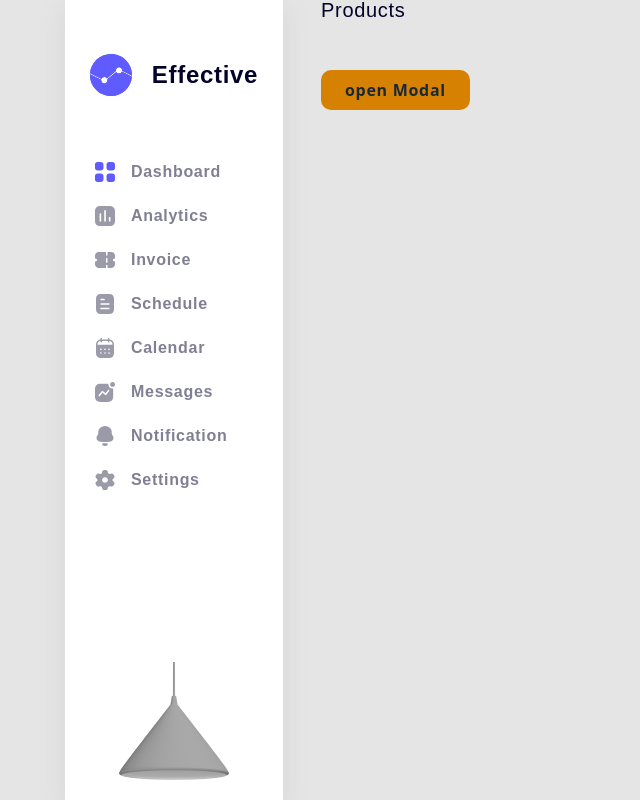
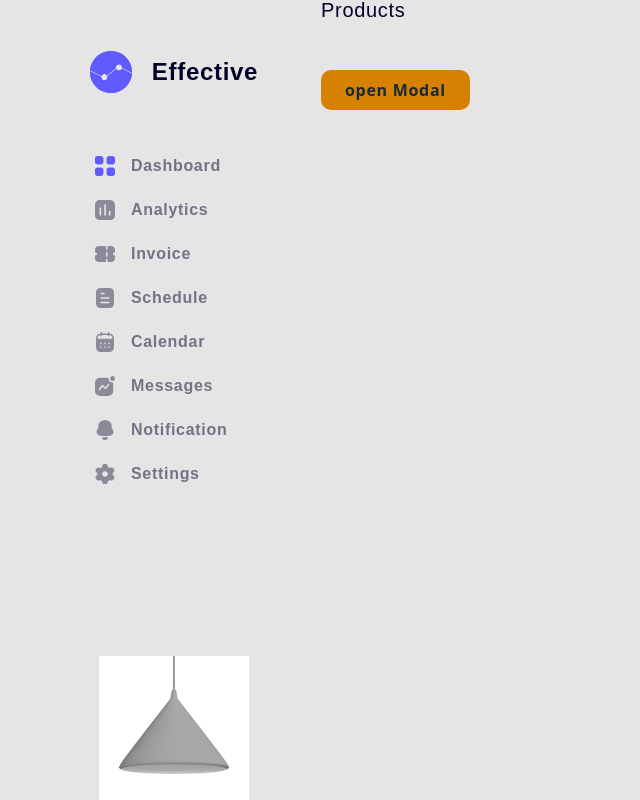
Before and after one commit to Polt0s/effective-dashboard, a Next.js app: page /invoice in a window 1280 px wide. Shown: the whole page, without its empty margins (0-640 px from the left). Built offline with nearby package versions, Linux system fonts and the light colour scheme.

Commit message:
Update component Sidebar

```diff
--- a/components/Sidebar/Sidebar.module.css
+++ /dev/null
@@ -1,59 +0,0 @@
-.Sidebar {
-  max-width: 218px;
-  width: 100%;
-  height: 100vh;
-  position: fixed;
-  top: 0;
-  background: #FFFFFF;
-  /* background-color: var(--main-bg); */
-  box-shadow: var(--box-shadow);
-}
-
-.Sidebar__logo {
-  display: flex;
-  height: 150px;
-  align-items: center;
-  justify-content: center;
-  gap: 20px;
-}
-
-.Sidebar__logo > img {
-  height: 45px;
-  margin-right: 1rem;
-}
-
-.Sidebar__item {
-  padding: 10px 0 10px 28px;
-}
-
-.Sidebar__item:hover {
-  background: linear-gradient(90deg, #ACA9FF 0%, rgba(172, 169, 255, 0) 91.25%);
-  border-radius: 0px 5px 5px 0px;
-}
-
-.Sidebar__itemInner {
-  gap: 14px;
-  display: flex;
-  align-items: center;
-  font-weight: 600;
-  transition: color .3s ease 0s;
-}
-
-.Sidebar__itemInner > span {
-  text-transform: capitalize;
-  letter-spacing: 1px;
-}
-
-.Sidebar__itemInner:hover {
-  color: var(--main-color);
-}
-
-.Sidebar__itemInner.active {
-  border-radius: var(--border-radius);
-  background-image: linear-gradient(
-    to right,
-    var(--main-color),
-    var(--second-color)
-  );
-  color: var(--txt-white);
-}
--- a/components/Sidebar/Sidebar.tsx
+++ b/components/Sidebar/Sidebar.tsx
@@ -1,16 +1,15 @@
-import Link from "next/link";
+import Link from 'next/link';
 import Image from 'next/image';
 import { v4 as uuidv4} from 'uuid';
 
-import { routesSidebar } from './data';
-import { Button, Typography } from "shared";
-
-import styles from './Sidebar.module.css';
+import { Button, Typography } from 'shared';
 
 import imageAvatar from 'assets/image/imageAvatar.png';
 import imageLamp from 'assets/image/imageLamp.jpg';
 import iconLogout from 'assets/svg/iconLogout.svg';
 import iconLogin from 'assets/svg/iconLogin.svg';
+
+import { routesSidebar } from './data';
 
 type TSidebarItem = {
   icon: string;
@@ -18,10 +17,10 @@ type TSidebarItem = {
 }
 
 const SidebarItem = ({ icon, title }: TSidebarItem) => (
-    <div className={styles.Sidebar__item}>
-      <div className={styles.Sidebar__itemInner}>
+    <div className="py-2.5 pl-7 bg-main">
+        <div className="gap-3.5 flex items-center font-semibold transition ease-in duration-300">
             <Image
-            className={styles.Test}
+                className="capitalize tracking-wide"
                 src={icon}
                 width="24"
                 height="24"
@@ -40,9 +39,10 @@ const SidebarItem = ({ icon, title }: TSidebarItem) => (
 );
 
 export const Sidebar = () => (
-    <div className={styles.Sidebar}>
-      <div className={styles.Sidebar__logo}>
+    <div className="max-w-[13.625rem] w-full h-screen fixed top-0 bg-white shadow-shadow-main">
+        <div className="flex justify-center items-center h-36 gap-5">
             <Image
+                className="h-11 mr-4"
                 src={iconLogin}
                 width="42"
                 height="42"
```
Also changed, not shown: components/Sidebar/data.ts (+24 -24 lines). Lines whose indentation alone changed are shown as unchanged.
